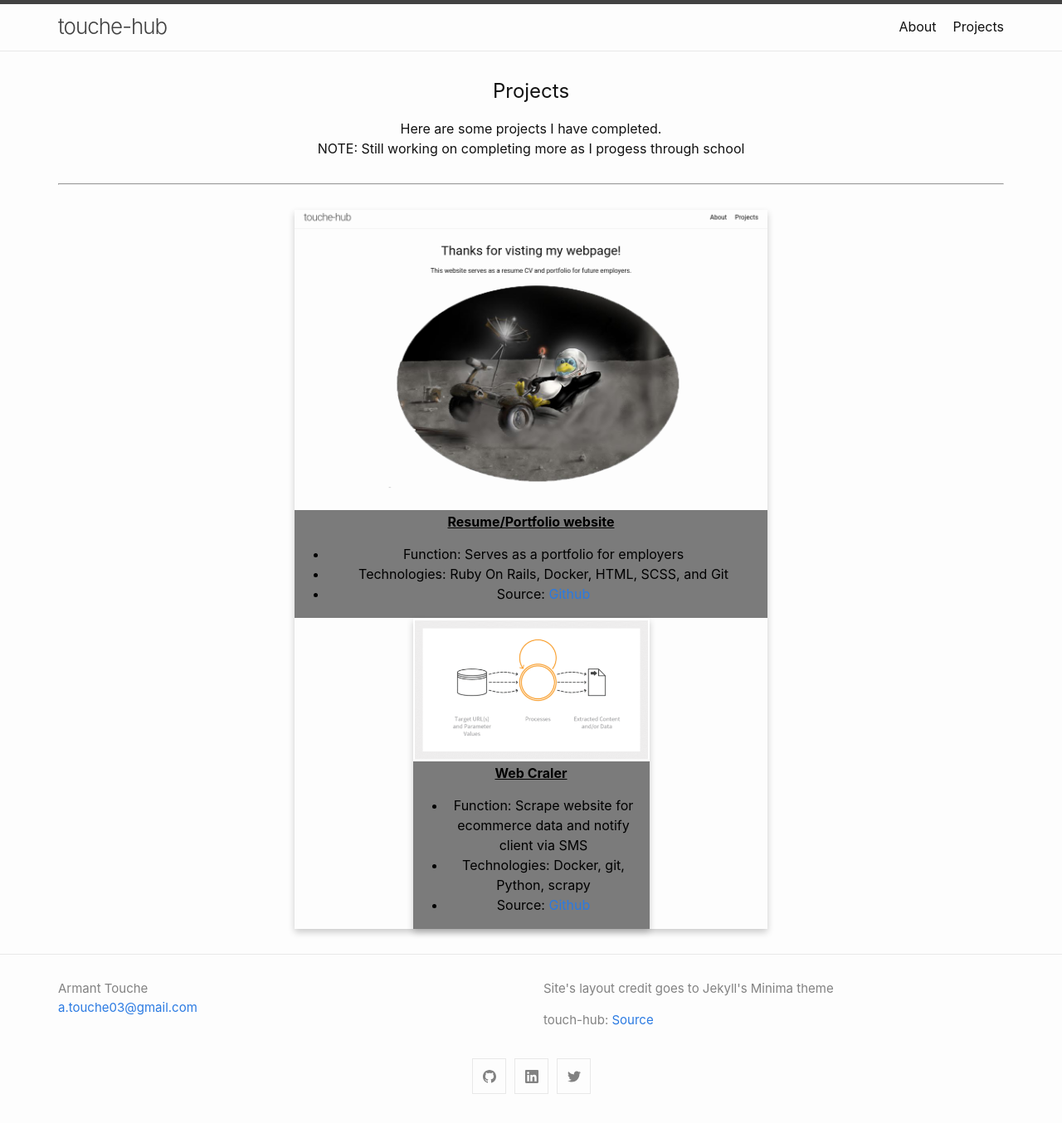
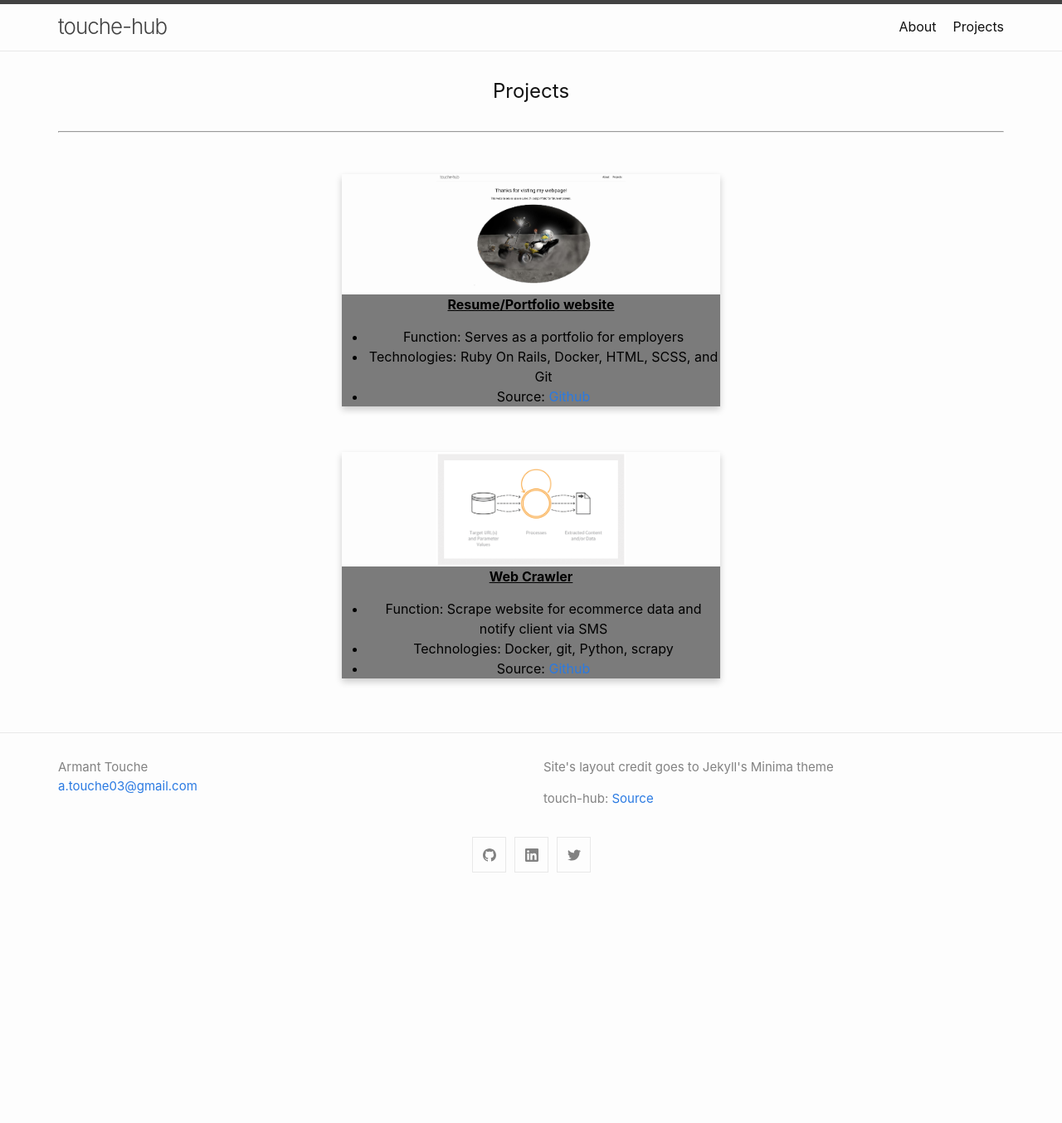
Before and after one commit to ActIII03/personal_website, a Jekyll site: the page built from projects.md, in a window 1280 px wide. Shown: the whole page at 83% size. Built offline with Jekyll 4.4.1, drawn with Linux system fonts in a browser that asks for light colours; after the commit the page ends 1087 px from its top, so only the background shows below that.

Commit message:
projects/ --> css fix

```diff
--- a/_includes/projects-list.html
+++ b/_includes/projects-list.html
@@ -1,11 +1,11 @@
 <div class="projects-list">
 
 	<h2 id="section-title">Projects</h2>
-	<p id="quote"> Here are some projects I have completed.<br>NOTE: Still working on completing more as I progess through school</p>
 	<hr>
 
+	<div class="card-outer">
 		<div class="card">
-		<img src="https://actiii03.github.io/personal_website/assets/img/website.png" alt="avatar" style="width:100%" >
+			<img src="https://actiii03.github.io/personal_website/assets/img/website.png" alt="avatar" style="width:50%" >
 			<div class="card-container">
 				<h4 id="project-item"><b>Resume/Portfolio website</b></h4>
 				<ul>
@@ -14,18 +14,21 @@
 					<li> Source: <a href="https://github.com/ActIII03/personal_website"> Github</a></li>
 				</ul>
 			</div>
+		</div>
+	</div>
 
+	<div class="card-outer">
 		<div class="card">
-		<img src="https://actiii03.github.io/personal_website/assets/img/OAT-011-scraping.png" alt="avatar" style="width:100%" >
+			<img src="https://actiii03.github.io/personal_website/assets/img/OAT-011-scraping.png" alt="avatar" style="width:50%" >
 			<div class="card-container">
-			<h4 id="project-item"><b>Web Craler</b></h4>
+				<h4 id="project-item"><b>Web Crawler</b></h4>
 				<ul>
 					<li> Function: Scrape website for ecommerce data and notify client via SMS</li>
 					<li> Technologies: Docker, git, Python, scrapy</li>
 					<li> Source: <a href="https://github.com/ActIII03/GPU-Crawler"> Github</a></li>
 				</ul>
 			</div>
-
+		</div>
 	</div>
 
 </div>
--- a/_sass/minima/custom-styles.scss
+++ b/_sass/minima/custom-styles.scss
@@ -62,20 +62,24 @@ p#quote{
 h4#project-item{
   text-decoration: underline;
 }
+.card-outer{
+  padding-top: 20px;
+  padding-bottom: 20px;
+}
+
 .card {
   margin: auto;
-  width: 50%;
+  width: 40%;
   text-align: center;
   box-shadow: 0 4px 8px 0 rgba(0,0,0,0.2);
   transition: 0.3s;
  }
 
 .card:hover {
-  box-shadow: 0 8px 16px 0 rgba(0,0,0,0.2);
+  box-shadow: 0 30px 16px 5px rgba(0,0,0,0.2);
 }
 
 .card-container {
   background-color: #7b7b7b;
   color:black;
-  padding: 2px 10px;
 }
```
Lines whose indentation alone changed are shown as unchanged.
